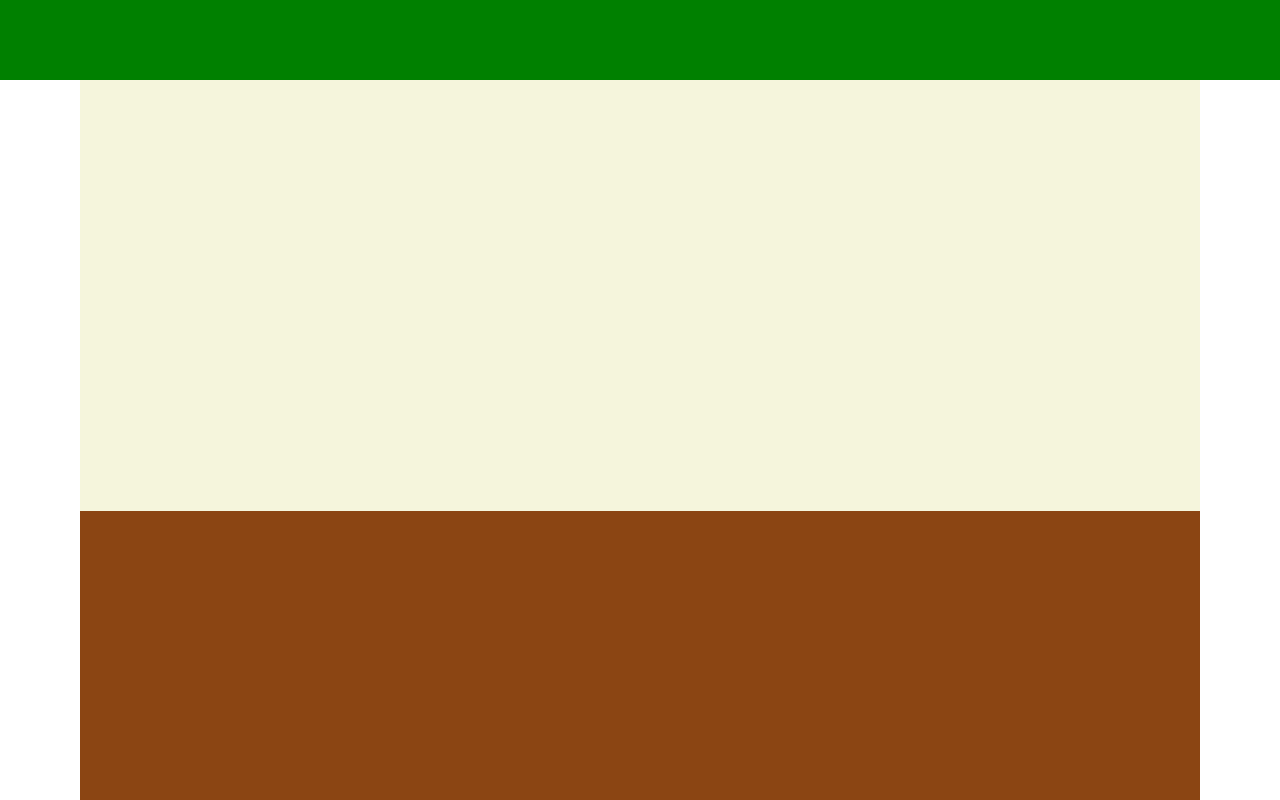
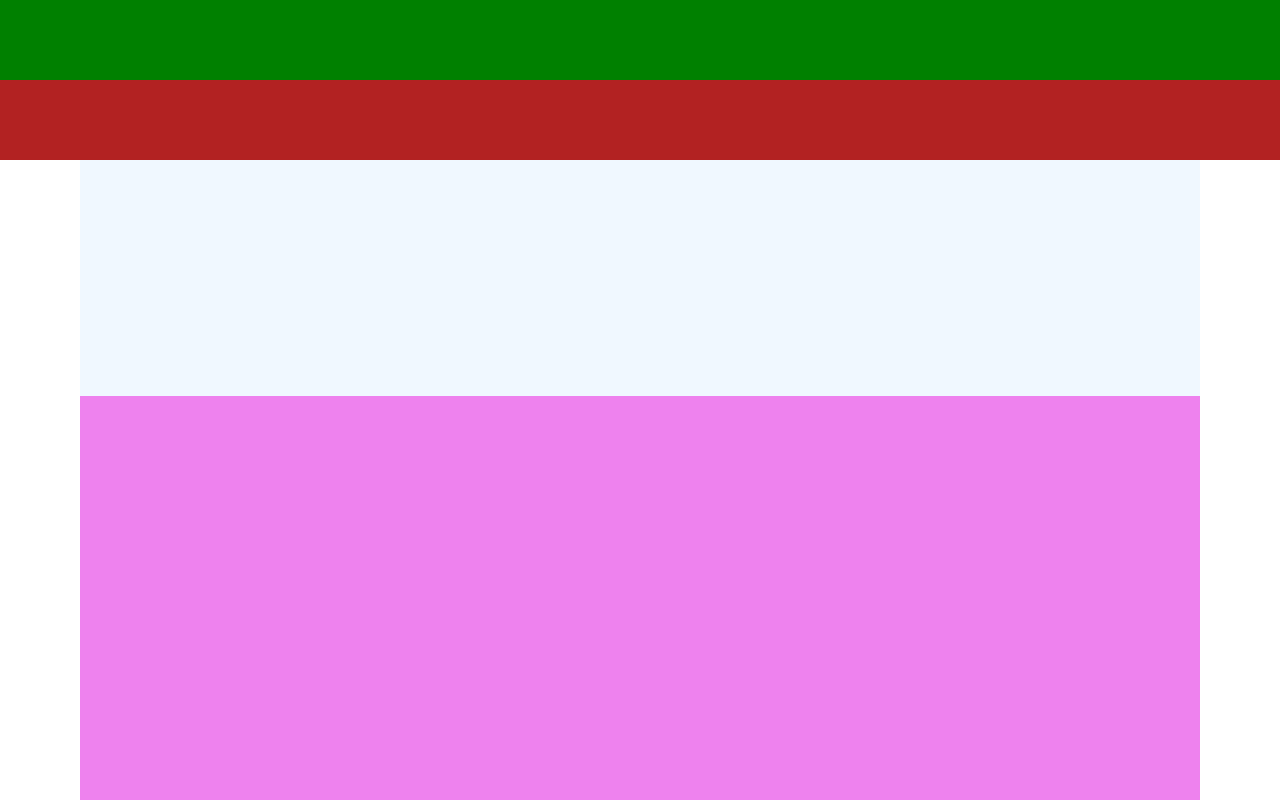
Before and after one commit to Louis-Chen/frontend-design-03, a React (Create React App) app: page /search in a window 1280 px wide. Shown: the top 800 px of the page. Built offline with nearby package versions, Linux system fonts and the light colour scheme.

Commit message:
新增 Page

```diff
--- a/package.json
+++ b/package.json
@@ -5,6 +5,7 @@
   "dependencies": {
     "react": "^16.8.6",
     "react-dom": "^16.8.6",
+    "react-router-dom": "^5.0.0",
     "react-scripts": "3.0.0",
     "styled-components": "^4.2.0",
     "styled-system": "^4.1.0"
--- a/src/App.js
+++ b/src/App.js
@@ -1,9 +1,13 @@
 import React from 'react'
 import styled, { ThemeProvider, createGlobalStyle } from 'styled-components'
-import { space, color, fontSize, width, fontWeight, lineHeight } from 'styled-system'
+
+import { BrowserRouter as Router, Route, Link, Switch } from 'react-router-dom'
+
+import { Nav } from './components/Nav'
 
 import PageCollections from './pages/Collections'
-import { Nav } from './components/Nav'
+import PageSearch from './pages/Search'
+import PageHome from './pages/Home';
 
 const Style = createGlobalStyle`
   * { box-sizing: border-box; }
@@ -34,20 +38,19 @@ const Root = styled.div`
 	line-height: 1.5;
 `
 
-const PageContainer = styled.div`
-	padding-left: 80px;
-	padding-right: 80px;
-`
-
 function App() {
 	return (
 		<ThemeProvider theme={theme}>
 			<Root>
 				<Style />
 				<Nav />
-				<PageContainer>
-					<PageCollections />
-				</PageContainer>
+				<Router>
+					<Switch>
+						<Route exact path="/" component={PageHome} />
+						<Route path="/search" component={PageSearch} />
+						<Route path="/collections" component={PageCollections} />
+					</Switch>
+				</Router>
 			</Root>
 		</ThemeProvider>
 	)
--- /dev/null
+++ b/src/components/Container.js
@@ -0,0 +1,6 @@
+import styled from 'styled-components'
+
+export const PageContainer = styled.div`
+	padding-left: 80px;
+	padding-right: 80px;
+`
--- a/src/pages/Collections.js
+++ b/src/pages/Collections.js
@@ -1,5 +1,7 @@
 import React from 'react'
 import styled from 'styled-components'
+
+import { PageContainer } from '../components/Container'
 
 const Header = styled.div`
 	background-color: beige;
@@ -13,10 +15,10 @@ const Collection = styled.div`
 
 const PageCollections = () => {
 	return (
-		<React.Fragment>
+		<PageContainer>
 			<Header />
 			<Collection />
-		</React.Fragment>
+		</PageContainer>
 	)
 }
 
--- /dev/null
+++ b/src/pages/Home.js
@@ -0,0 +1,27 @@
+import React from 'react'
+import styled from 'styled-components'
+import { PageContainer } from '../components/Container'
+
+const Hero = styled.div`
+	background-color: gainsboro;
+	height: 600px;
+`
+
+const Content = styled.div`
+	background-color: cadetblue;
+	padding-top: 40px;
+	height: 1200px;
+`
+
+const PageHome = () => {
+	return (
+		<React.Fragment>
+			<Hero />
+			<PageContainer>
+				<Content />
+			</PageContainer>
+		</React.Fragment>
+	)
+}
+
+export default PageHome
--- /dev/null
+++ b/src/pages/Search.js
@@ -0,0 +1,32 @@
+import React from 'react'
+import styled from 'styled-components'
+
+import { PageContainer } from '../components/Container'
+
+const TagList = styled.div`
+	background-color: firebrick;
+	height: 80px;
+`
+
+const Header = styled.div`
+	background-color: aliceblue;
+	height: 236px;
+`
+const Content = styled.div`
+	background-color: violet;
+	height: 100vh;
+`
+
+const PageSearch = () => {
+	return (
+		<React.Fragment>
+			<TagList />
+			<PageContainer>
+				<Header />
+				<Content />
+			</PageContainer>
+		</React.Fragment>
+	)
+}
+
+export default PageSearch
```
Also changed, not shown: 1 other file (tests, documents, lock files or other folders).
